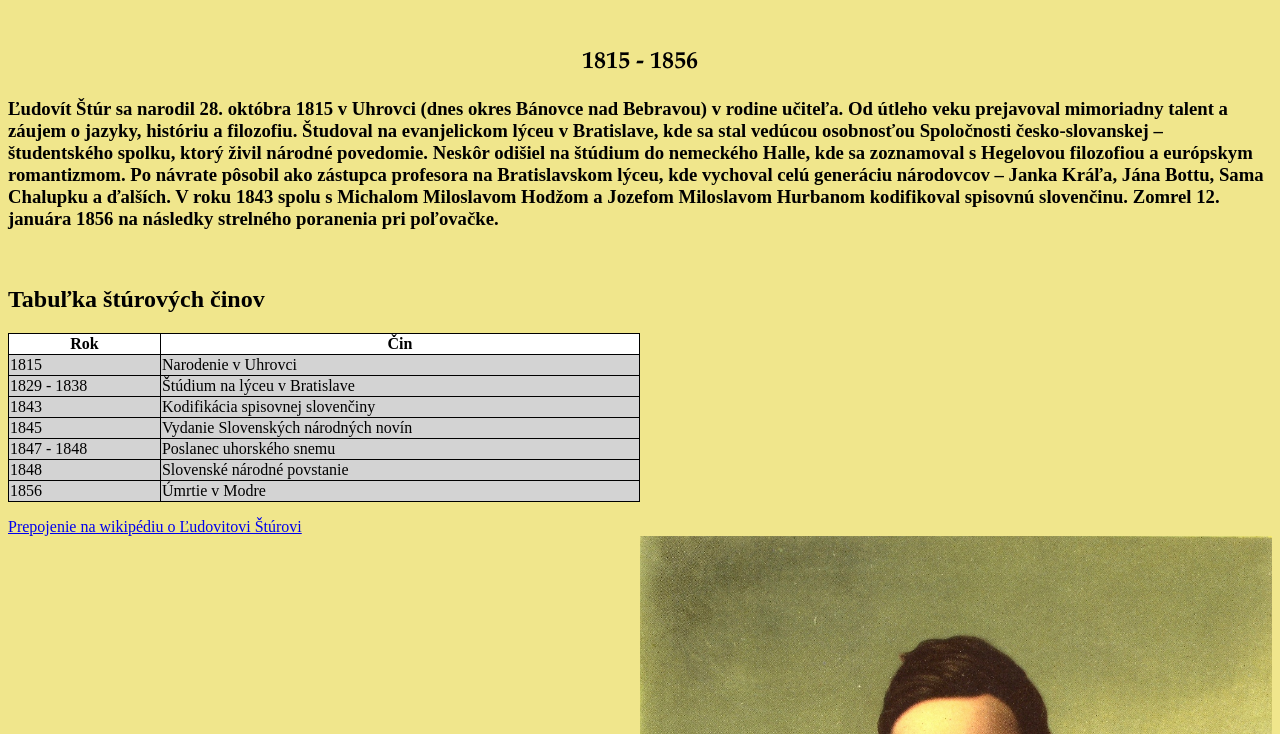
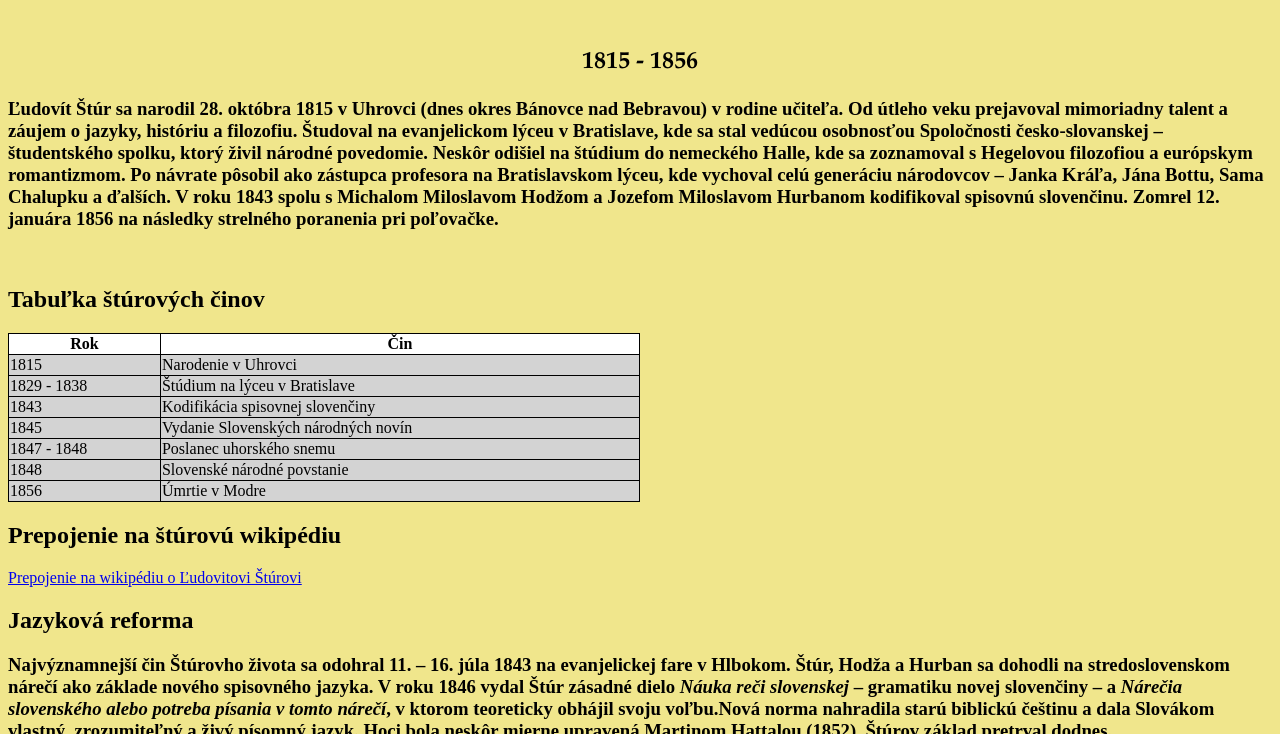
Before and after one commit to fuskiii/fusi_fanpage, a plain HTML site: page index.html in a window 1280 px wide. Shown: the part 66-800 px from the top of the page. Drawn offline with Linux system fonts and the light colour scheme.

Commit message:
Update index.html

```diff
--- a/index.html
+++ b/index.html
@@ -57,7 +57,16 @@
 		<td>Úmrtie v Modre</td>
 	</tr>
 </table>
-	<p><a href="https://sk.wikipedia.org/wiki/%C4%BDudov%C3%ADt_%C5%A0t%C3%BAr">Prepojenie na wikipédiu o 	Ľudovitovi Štúrovi</a><br>
+<p><h2>Prepojenie na štúrovú wikipédiu</h2></p>
+<p><a href="https://sk.wikipedia.org/wiki/%C4%BDudov%C3%ADt_%C5%A0t%C3%BAr">Prepojenie na wikipédiu o 	Ľudovitovi Štúrovi</a><br>
+<p><h2>Jazyková reforma</h2></p>
+<p><h3>Najvýznamnejší čin Štúrovho života sa odohral <strong>11. – 16. júla 1843</strong>
+        na evanjelickej fare v Hlbokom. Štúr, Hodža a Hurban sa dohodli na stredoslovenskom
+        nárečí ako základe nového spisovného jazyka. V roku <strong>1846</strong> vydal Štúr zásadné dielo <em>Náuka reči slovenskej</em> –
+        gramatiku novej slovenčiny – a <em>Nárečia slovenského alebo potreba písania v tomto nárečí</em>,
+        v ktorom teoreticky obhájil svoju voľbu.Nová norma nahradila starú biblickú češtinu a dala Slovákom vlastný, zrozumiteľný
+        a živý písomný jazyk. Hoci bola neskôr mierne upravená Martinom Hattalou (1852),
+        Štúrov základ pretrval dodnes.</h3></p>
 <img src="images/stur1.jpg" style="float: right; width:50%; lenght:100%" >
 </body>
 </html>
```
